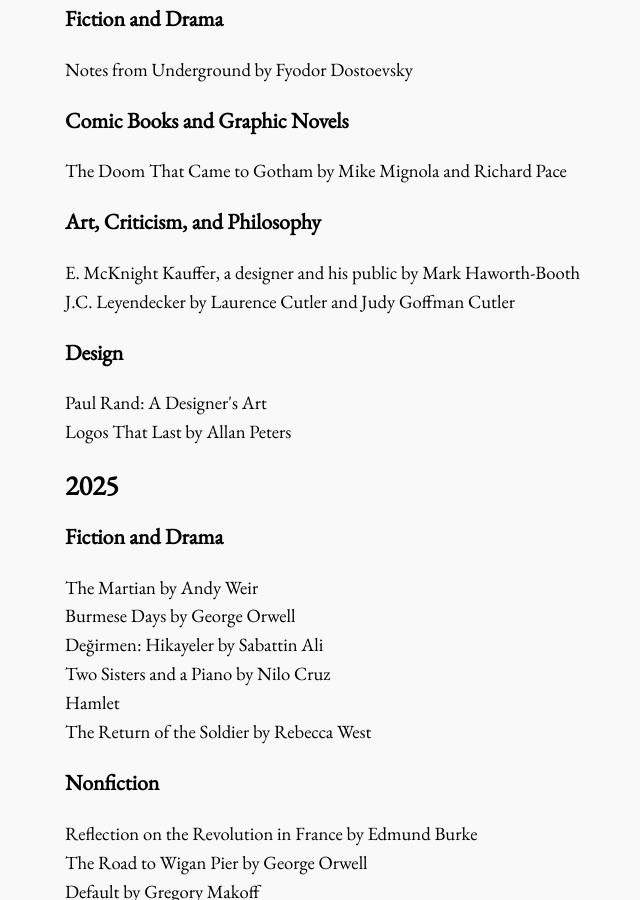
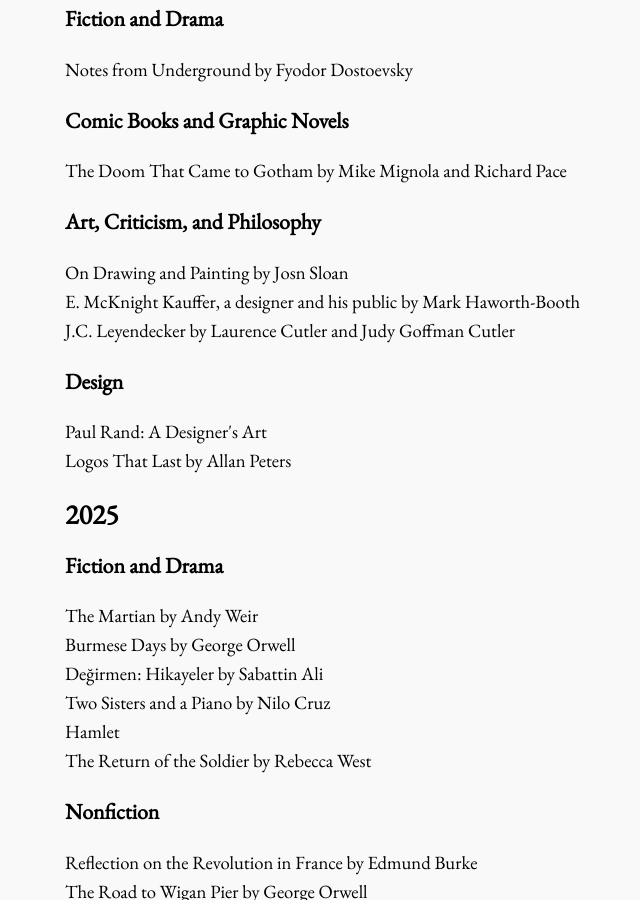
Before and after one commit to bora-uyumazturk/bora-uyumazturk.github.io, a Jekyll site: the page built from reading.html, in a window 1280 px wide and 900 px high, scrolled down 306 px. Shown: the whole window, without its empty margins (107-747 px from the left). Built offline with Jekyll 4.4.1, drawn with Linux system fonts in a browser that asks for light colours.

Commit message:
Update reading.html

```diff
--- a/reading.html
+++ b/reading.html
@@ -24,6 +24,7 @@ title: Reading
 
   <h3>Art, Criticism, and Philosophy</h3>
 
+  On Drawing and Painting by Josn Sloan <br>
   E. McKnight Kauffer, a designer and his public by Mark Haworth-Booth <br>
   J.C. Leyendecker by Laurence Cutler and Judy Goffman Cutler
 
```
